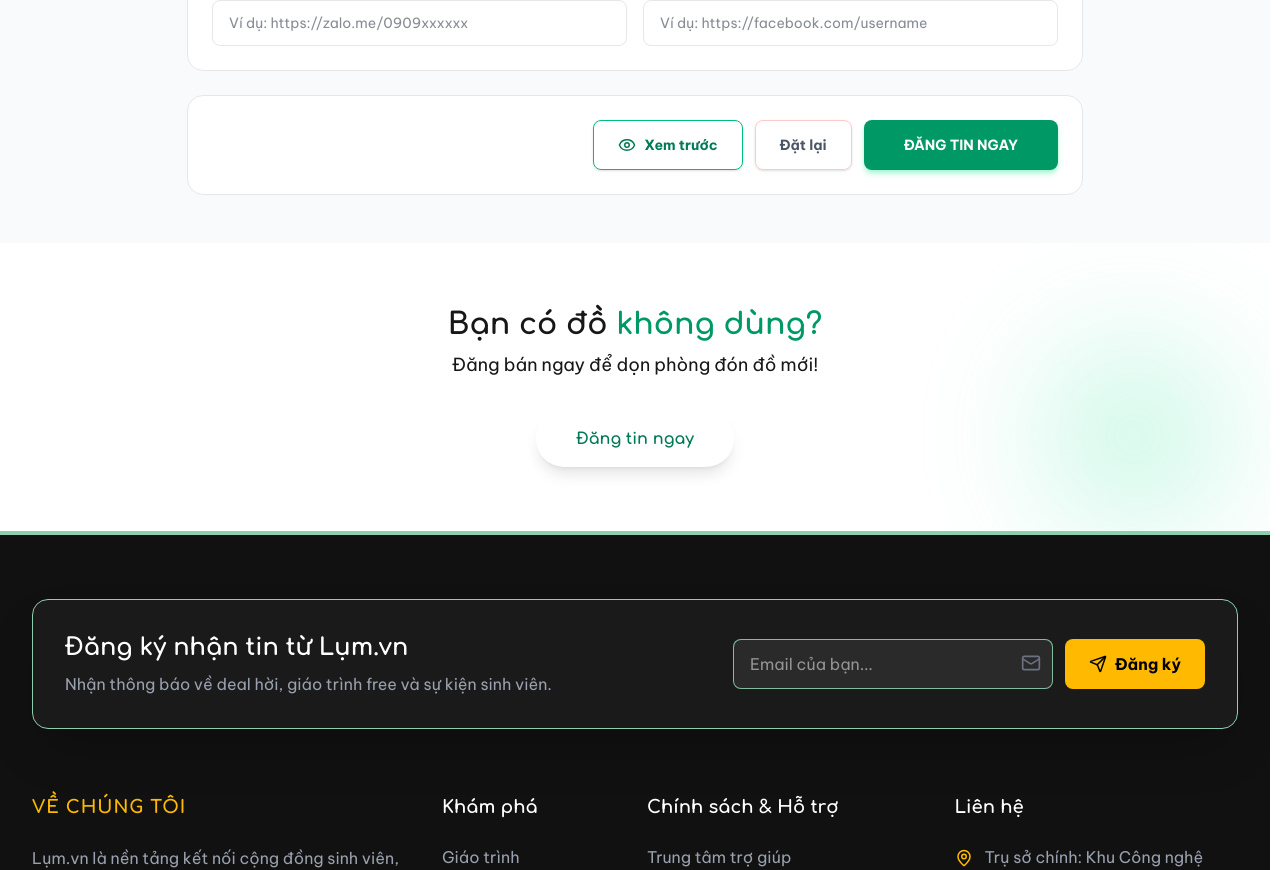
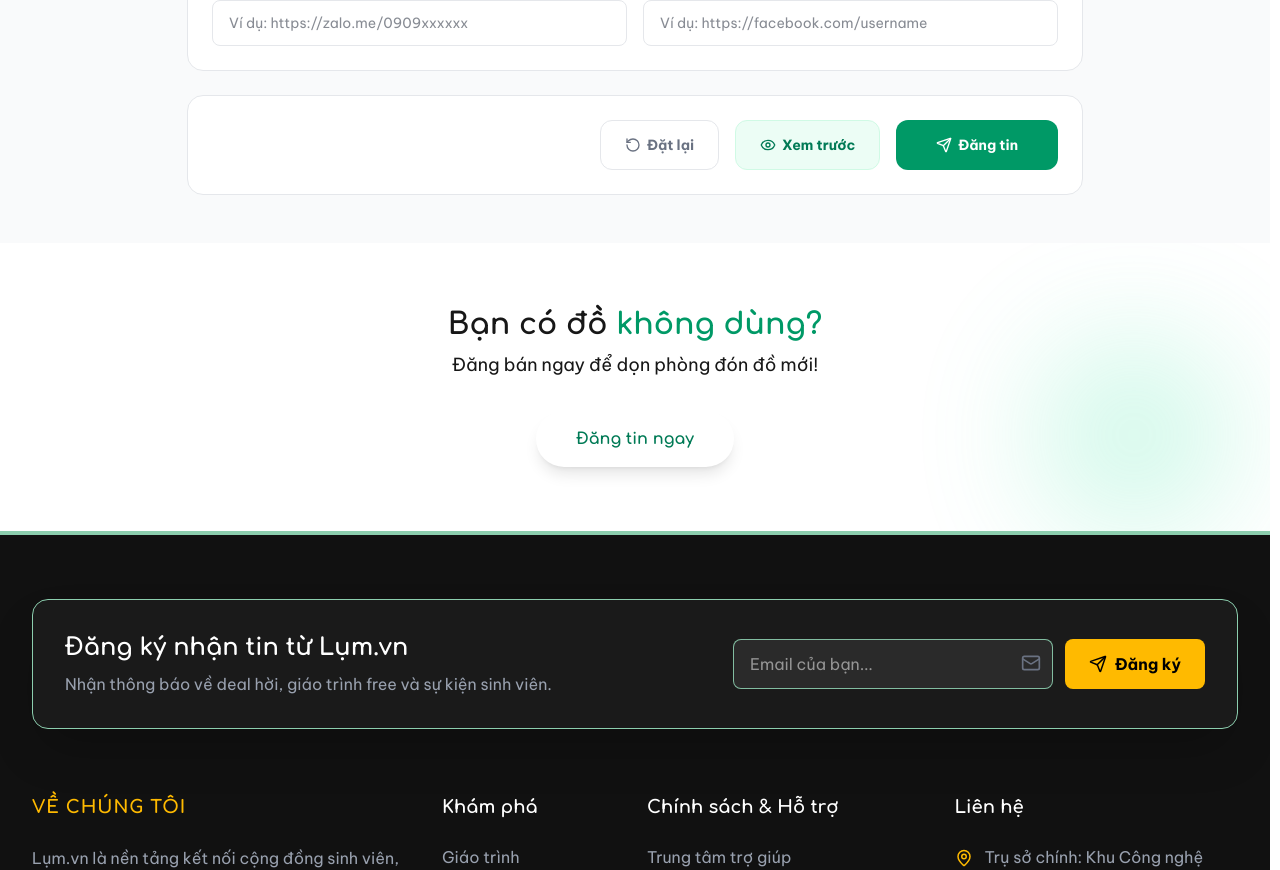
Before and after one commit to ngcnguywn0124/FE-LUM-trade-ecommerce, a Next.js app: page /dang-tin in a window 1280 px wide. Shown: the part 2080-2950 px from the top of the page. Built offline with nearby package versions, Linux system fonts and the light colour scheme.

Commit message:
style: update post v5.1

```diff
--- a/components/features/post-item/PostItemPage.tsx
+++ b/components/features/post-item/PostItemPage.tsx
@@ -1,7 +1,7 @@
 'use client';
 
 import { FormEvent, useEffect, useMemo, useRef, useState } from 'react';
-import { CheckCircle2, Eye, X } from 'lucide-react';
+import { CheckCircle2, Eye, RotateCcw, Send, X } from 'lucide-react';
 import Breadcrumb from '@/components/shared/Breadcrumb';
 import PostItemBasicInfo from './PostItemBasicInfo';
 import PostItemImagePicker from './PostItemImagePicker';
@@ -244,33 +244,37 @@ const PostItemPage = () => {
                 </div>
               ) : null}
 
-              <div className="flex flex-col-reverse sm:flex-row sm:justify-end gap-3">
+              <div className="grid grid-cols-3 gap-2 sm:flex sm:justify-end sm:gap-4">
                 <button
                   type="button"
-                  onClick={() => setIsPreviewOpen(true)}
-                  className="px-6 py-3.5 rounded-lg border border-emerald-500 text-sm font-bold text-emerald-700 hover:bg-emerald-50 transition-all cursor-pointer inline-flex items-center justify-center gap-2 shadow-sm active:scale-95"
-                >
-                  <Eye size={18} />
-                  Xem trước
-                </button>
-                <button
-                  type="button"
-                  className="px-6 py-3.5 rounded-lg border border-red-200 text-sm font-bold text-gray-600 hover:bg-red-50 hover:border-red-300 transition-all cursor-pointer shadow-sm active:scale-95"
                   onClick={() => {
                     formData.imagePreviews.forEach((preview) => URL.revokeObjectURL(preview));
                     setFormData(initialFormData);
                     setErrors({});
                     setIsSubmitted(false);
                   }}
+                  className="flex flex-col items-center justify-center gap-1.5 py-3 rounded-xl border border-gray-200 bg-white text-gray-500 sm:flex-row sm:px-6 sm:py-3.5 cursor-pointer"
                 >
-                  Đặt lại
+                  <RotateCcw size={16} />
+                  <span className="text-[10px] font-bold sm:text-sm">Đặt lại</span>
+                </button>
+                <button
+                  type="button"
+                  onClick={() => setIsPreviewOpen(true)}
+                  className="flex flex-col items-center justify-center gap-1.5 py-3 rounded-xl border border-emerald-100 bg-emerald-50 text-emerald-700 sm:flex-row sm:px-6 sm:py-3.5 cursor-pointer"
+                >
+                  <Eye size={16} />
+                  <span className="text-[10px] font-bold sm:text-sm">Xem trước</span>
                 </button>
                 <button
                   type="submit"
                   disabled={isSubmitting}
-                  className="px-10 py-3.5 rounded-lg text-sm font-bold text-white bg-emerald-600 hover:bg-emerald-700 disabled:bg-emerald-300 transition-all cursor-pointer shadow-md shadow-emerald-200 active:scale-95"
+                  className="flex flex-col items-center justify-center gap-1.5 py-3 rounded-xl bg-emerald-600 text-white disabled:bg-emerald-300 sm:flex-row sm:px-10 sm:py-3.5 cursor-pointer"
                 >
-                  {isSubmitting ? 'Đang xử lý...' : 'ĐĂNG TIN NGAY'}
+                  <Send size={16} />
+                  <span className="text-[10px] font-bold sm:text-sm">
+                    {isSubmitting ? 'Đang gửi' : 'Đăng tin'}
+                  </span>
                 </button>
               </div>
             </div>
```
